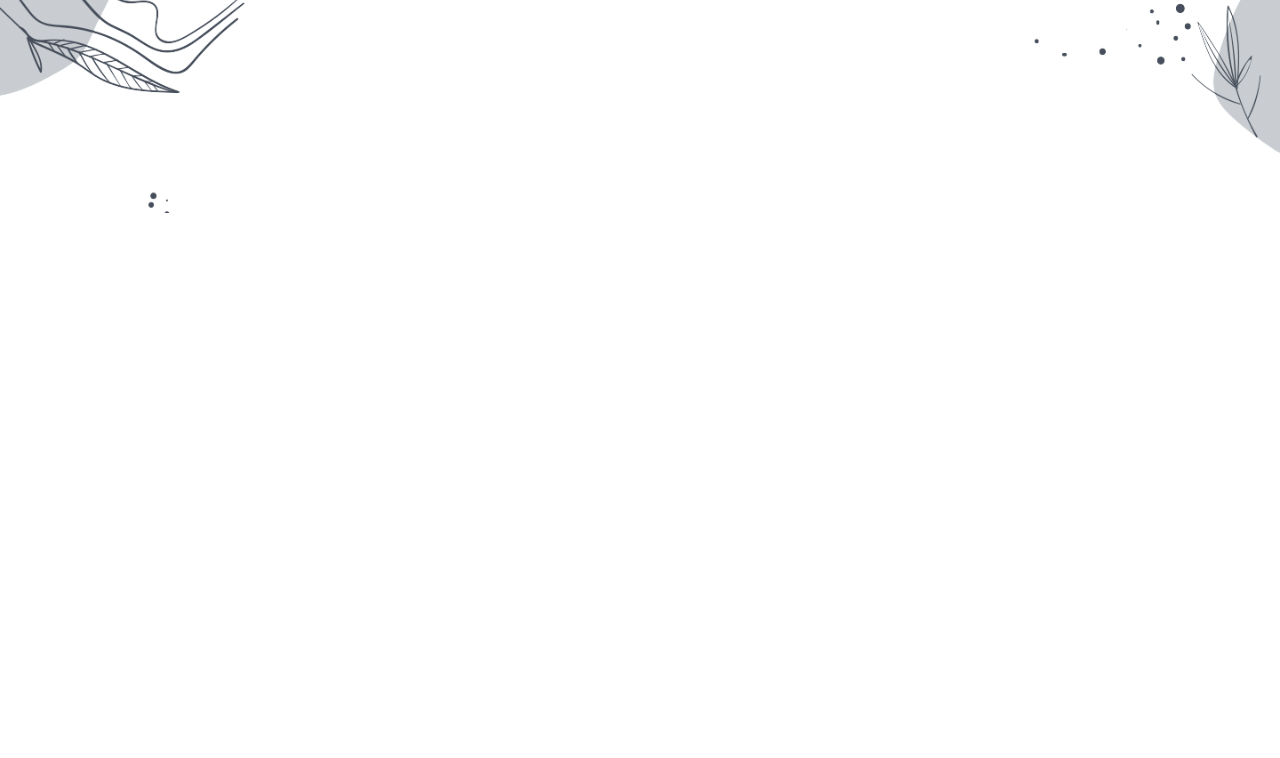
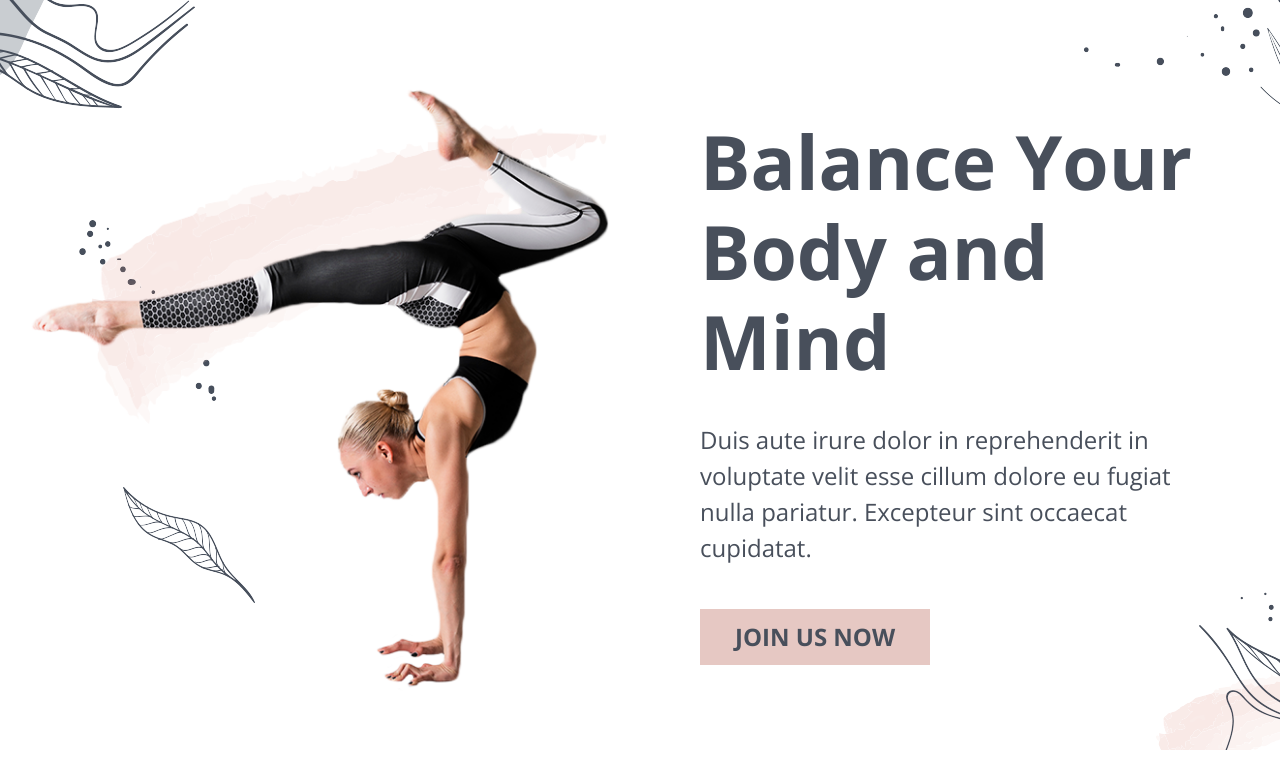
Before and after one commit to leocsdev/psd-to-html-prjs, a plain HTML site: page landing-page-yoga/index.html in a window 1280 px wide. Shown: the part 145-903 px from the top of the page. Before the commit the page ends 800 px from the top, so only its background shows below. Drawn offline with nearby package versions, Linux system fonts and the light colour scheme.

Commit message:
heading section desktop view done.

```diff
--- a/landing-page-yoga/css/style.scss
+++ b/landing-page-yoga/css/style.scss
@@ -3,6 +3,17 @@
 
 body {
   font-family: "Open Sans", sans-serif;
+  color: #484f5b;
+}
+
+a {
+  color: #484f5b;
+  text-decoration: none;
+  transition: 0.2s ease-in-out;
+
+  &:hover {
+    text-decoration: none;
+  }
 }
 
 .container {
@@ -37,13 +48,49 @@ body {
 }
 
 .header {
-  .overlay {
+  .hero {
+    padding-top: 100px;
+    padding-bottom: 50px;
+
     background-image: url("../images/header/header-bg.png");
     background-repeat: no-repeat;
     background-position: top center;
-    background-size: cover;
+    // background-size: cover;
 
     min-height: 30vh;
     margin-top: -24px;
+
+    .row {
+      .hero-image {
+        padding: 30px;
+        display: flex;
+        justify-content: center;
+        align-items: center;
+      }
+
+      .hero-heading {
+        padding: 60px;
+        display: flex;
+        flex-direction: column;
+        justify-content: space-evenly;
+        align-items: flex-start;
+
+        h1 {
+          font-size: 75px;
+          font-weight: 700;
+        }
+
+        p {
+          font-size: 24px;
+        }
+
+        a {
+          font-size: 24px;
+          background-color: #e6c8c3;
+          font-weight: 700;
+          padding: 10px 35px;
+        }
+      }
+    }
   }
 }
--- a/landing-page-yoga/index.html
+++ b/landing-page-yoga/index.html
@@ -60,7 +60,27 @@
     </nav>
 
     <header class="header">
-      <div class="overlay container"></div>
+      <div class="hero container">
+        <div class="row">
+          <div class="col-lg-6 py-3 hero-image">
+            <img class="img-fluid" src="./images/header/hero.png" alt="hero" />
+          </div>
+          <div class="col-lg-6 py-3 hero-heading">
+            <h1>
+              Balance Your <br />
+              Body and Mind
+            </h1>
+
+            <p>
+              Duis aute irure dolor in reprehenderit in voluptate velit esse
+              cillum dolore eu fugiat nulla pariatur. Excepteur sint occaecat
+              cupidatat.
+            </p>
+
+            <a href="">JOIN US NOW</a>
+          </div>
+        </div>
+      </div>
     </header>
 
     <!-- Bootstrap JS -->
```
Also changed, not shown: landing-page-yoga/css/style.css, 1 other file.
